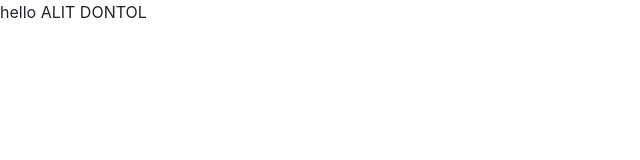
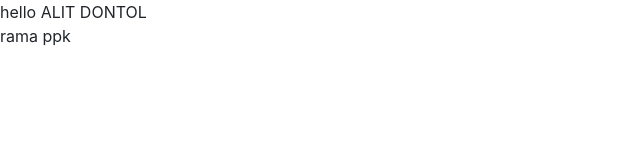
Before and after one commit to alit789/travelweb, a JavaScript app: page / in a window 1280 px wide. Shown: the top 160 px of the page, without its empty margins (0-640 px from the left). Built offline with nearby package versions, Linux system fonts and the light colour scheme; the HTML template or start-up script is replaced by a standard one.

Commit message:
add rama ppk

```diff
--- a/src/App.js
+++ b/src/App.js
@@ -1,5 +1,11 @@
 function App() {
-  return <div className="App">hello ALIT DONTOL</div>;
+  return <div className="App">
+    hello ALIT DONTOL
+
+    <div>rama ppk</div>
+    </div>;
+
+
 }
 
 export default App;
```
